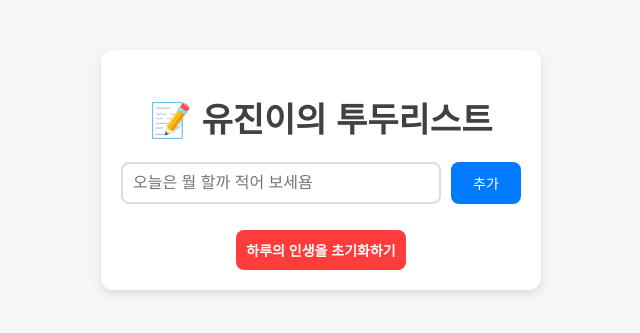
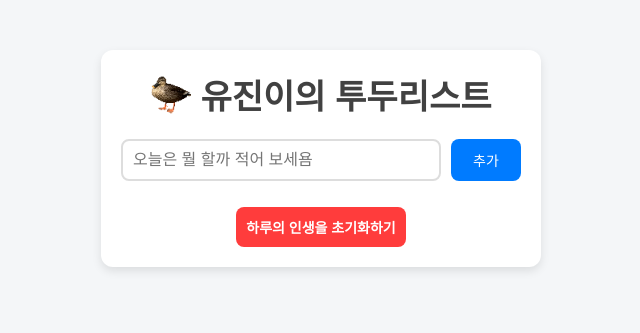
Before and after one commit to logan980102/PostgreSQL-todo, a Flask app: page / in a window 1280 px wide. Shown: the top 333 px of the page, without its empty margins (319-959 px from the left). Run offline with Flask 3, Linux system fonts and the light colour scheme; data that the repository does not hold is empty; some libraries are stand-ins or nearby versions.

Commit message:
이미지

```diff
--- a/static/styles.css
+++ b/static/styles.css
@@ -19,10 +19,23 @@ body {
 }
 
 /* 제목 스타일 */
+.title-container {
+  display: flex;
+  align-items: center;
+  justify-content: center;
+  gap: 10px;
+  margin-bottom: 20px;
+}
+
+.title-container img {
+  width: 40px; /* 제목 크기에 맞춰 조정 */
+  height: 40px;
+}
+
 h1 {
   color: #414141;
   font-size: 34px;
-  margin-bottom: 20px;
+  margin: 0;
   font-weight: bold;
 }
 
@@ -70,7 +83,7 @@ ul {
 /* 개별 투두 항목 */
 li {
   background: #fff;
-  padding: 6px 10px; /* 높이 조절 */
+  padding: 6px 10px;
   border-radius: 8px;
   display: flex;
   justify-content: space-between;
@@ -78,24 +91,23 @@ li {
   margin-bottom: 5px;
   border: 1px solid #ddd;
   transition: background 0.3s ease-in-out;
-  min-height: 1.3em; /* 입력 칸보다 1.3배 크도록 설정 */
+  min-height: 1.3em;
 }
 
 /* 투두 텍스트 */
 li span {
   flex: 1;
   text-align: left;
-  font-size: 16px; /* 크기는 유지 */
-  font-weight: normal; /* 볼드 제거 */
+  font-size: 16px;
+  font-weight: normal;
   color: black;
 }
 
 /* 버튼 컨테이너 */
 .button-group {
   display: flex;
-  gap: 10px;
-  margin-left: auto;
-  margin-right: 5px;
+  gap: 5px; /* 버튼 사이 간격 조정 */
+  align-items: center;
 }
 
 /* 완료 버튼 */
--- a/templates/index.html
+++ b/templates/index.html
@@ -11,7 +11,15 @@
   </head>
   <body>
     <div class="container">
-      <h1>📝 유진이의 투두리스트</h1>
+      <!-- 제목 + 이미지 추가 -->
+      <div class="title-container">
+        <img
+          src="{{ url_for('static', filename='images/duck.png') }}"
+          alt="Duck Icon"
+        />
+        <h1>유진이의 투두리스트</h1>
+      </div>
+
       <div class="input-area">
         <input
           type="text"
```
Also changed, not shown: static/images/duck.png (renamed from duck.png).
